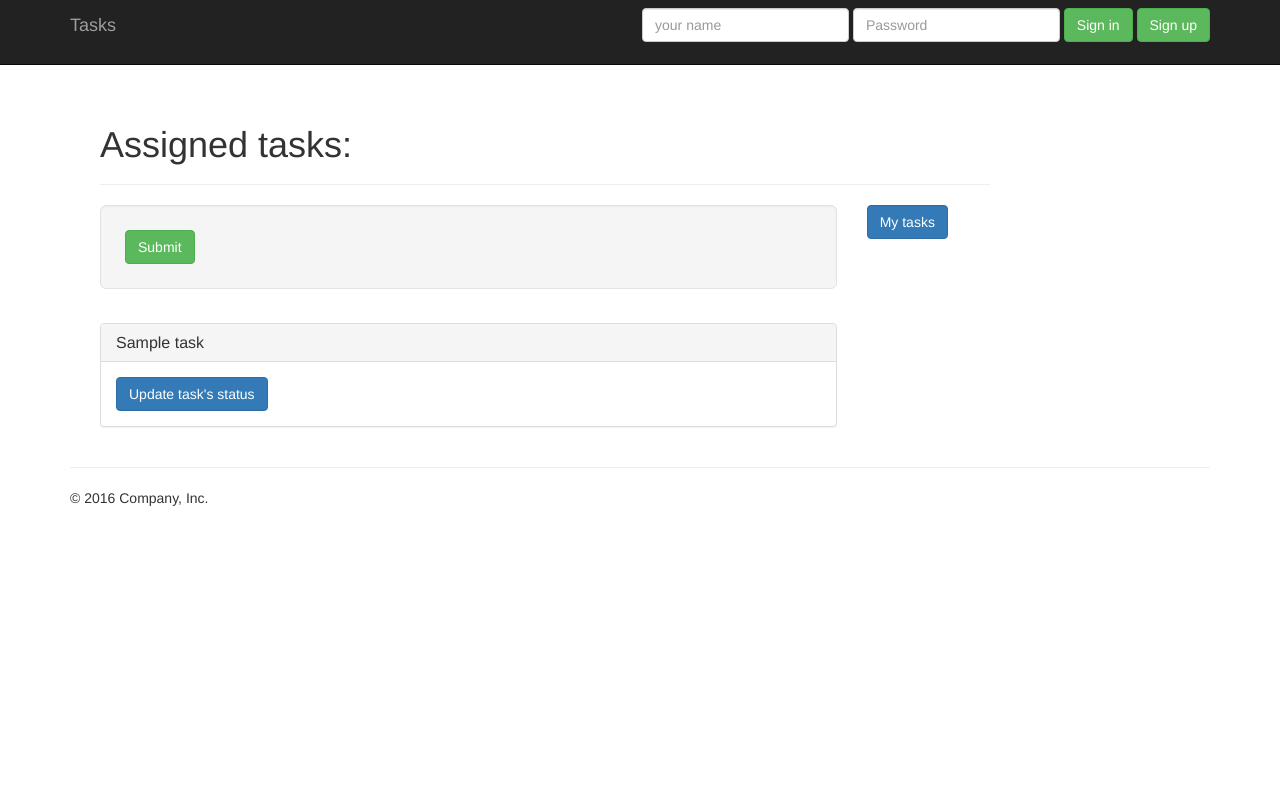
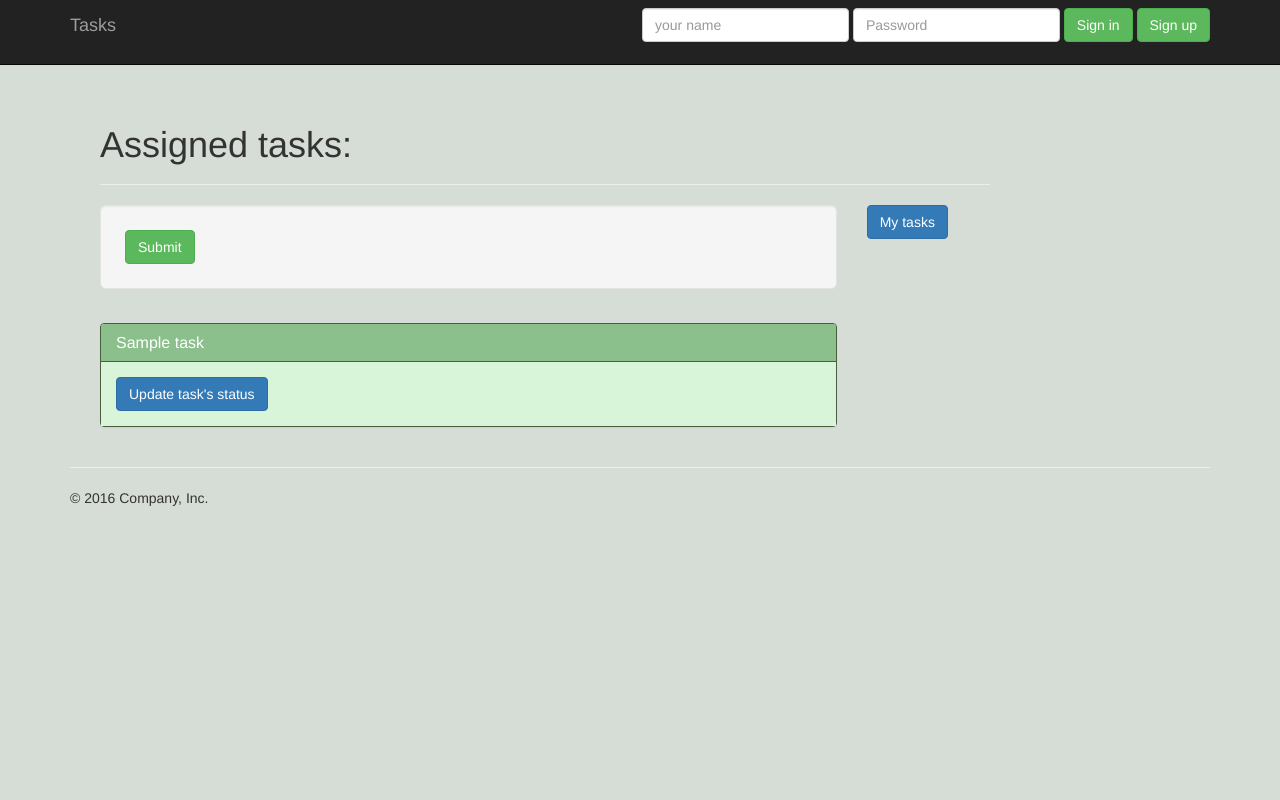
Before and after one commit to ilitvinoff/task-trackerapp, a Django app: template trackerapp/templates/trackerapp/assigned_list.html in a window 1280 px wide. Run offline with Django 3.2, Linux system fonts and the light colour scheme; the template is opened without the code that fills it: most values are stand-ins (such as "Sample title", 1, 10 or a date in 2020); some libraries are stand-ins or nearby versions.

Commit message:
more css

```diff
--- a/trackerapp/extended_generics.py
+++ b/trackerapp/extended_generics.py
@@ -113,15 +113,15 @@ class ExtendedTaskHistoryListView(generic.ListView):
 
         event_list = []
         for item in context_data['object_list']:
-            previous_item_state = item.prev_record
 
-            if previous_item_state is None:
+            if item.prev_record is None:
                 result = {'datetime': item.creation_date, 'changed_by': item.owner,
                           'changes': [{'field': 'Task created', 'value': self.VALUE_MARKER}]}
 
             else:
-                delta = item.diff_against(previous_item_state)
+                delta = item.diff_against(item.prev_record)
                 result = {'datetime': item.history_date, 'changed_by': item.history_user, 'changes': []}
+
                 for change in delta.changes:
                     result['changes'].append({'field': str(change.field),
                                               'value': diff_semantic(str(change.old), str(change.new)),
--- a/trackerapp/static/css/static.css
+++ b/trackerapp/static/css/static.css
@@ -1,9 +1,39 @@
-.sidebar-nav {
-    margin-top: 20px;
-    padding: 0;
-    list-style: none;
+/*.sidebar-nav {*/
+/*    margin-top: 20px;*/
+/*    padding: 0;*/
+/*    list-style: none;*/
+/*    position: relative;*/
+/*}*/
+
+/*.navbar-fixed-bottom, .navbar-fixed-top {*/
+/*    position: relative;*/
+/*}*/
+
+.body-color {
+    background-color: #d6dcd6;
 }
 
-.navbar-fixed-bottom, .navbar-fixed-top {
-    position: relative;
+.panel-primary{
+    background-color: #d9f5d9;
+    border-color: #495f3b;
 }
+
+.panel-primary>.panel-body{
+    background-color: #d9f5d9;
+    border-color: #495f3b;
+}
+
+.panel-primary>.panel-footer{
+    background-color: #8bbf8b;
+    border-color: #495f3b;
+}
+
+.panel-primary>.panel-heading{
+    background-color: #8bbf8b;
+    border-color: #495f3b;
+}
+
+.panel-primary>.panel-{
+    background-color: #8bbf8b;
+    border-color: #495f3b;
+}
--- a/trackerapp/templates/base_generic.html
+++ b/trackerapp/templates/base_generic.html
@@ -1,3 +1,5 @@
+
+
 <html lang="en">
 <head>
     <meta charset="utf-8">
@@ -25,7 +27,7 @@
     </style>
 </head>
 
-<body>
+<body class="body-color">
 
 <nav class="navbar navbar-inverse navbar-fixed-top">
     <div class="container">
@@ -115,3 +117,6 @@
 
 </body>
 </html>
+
+{% load static %}
+<link href="{% static "/css/static.css" %}" rel="stylesheet"/>
--- a/trackerapp/templates/trackerapp/assigned_list.html
+++ b/trackerapp/templates/trackerapp/assigned_list.html
@@ -30,7 +30,7 @@
         <div class="col-md-10">
             {% for task in assigned_tasks %}
 
-                <div class="panel panel-default">
+                <div class="panel panel-primary">
 
                     <div class="panel-heading">
                         <h3 class="panel-title"><a href="{{ task.get_absolute_url }}">{{ task.title }}</a></h3>
--- a/trackerapp/templates/trackerapp/task_history.html
+++ b/trackerapp/templates/trackerapp/task_history.html
@@ -18,7 +18,7 @@
 
                             <div class="panel-body">
 
-                                <div class="panel panel-default">
+                                <div class="panel panel-primary">
                                     <div class="panel-heading">
 
                                         {% ifequal change.value "-1" %}
--- a/trackerapp/templates/trackerapp/taskmodel_list.html
+++ b/trackerapp/templates/trackerapp/taskmodel_list.html
@@ -35,9 +35,10 @@
         {% if taskmodel_list %}
 
             <div class="col-md-10">
+
                 {% for task in taskmodel_list %}
 
-                    <div class="panel panel-default">
+                    <div class="panel panel-primary">
 
                         <div class="panel-heading">
                             <h3 class="panel-title">{{ task.title }}</h3>
--- a/trackerapp/views.py
+++ b/trackerapp/views.py
@@ -38,7 +38,7 @@ class TaskListView(LoginRequiredMixin, ExtendedFormListView):
     paginate_by = ITEMS_ON_PAGE
 
     def get_queryset(self):
-        tasklist = TaskModel.objects.filter(owner=self.request.user).order_by("creation_date")
+        tasklist = TaskModel.objects.filter(owner=self.request.user)
         return task_filter(self, tasklist)
 
 
```
Also changed, not shown: trackerapp/models.py (+3 -5 lines), trackerapp/migrations/0041_auto_20210428_0600.py (added), trackerapp/migrations/0042_auto_20210428_0601.py (added), trackerapp/migrations/0043_auto_20210428_0603.py (added).
